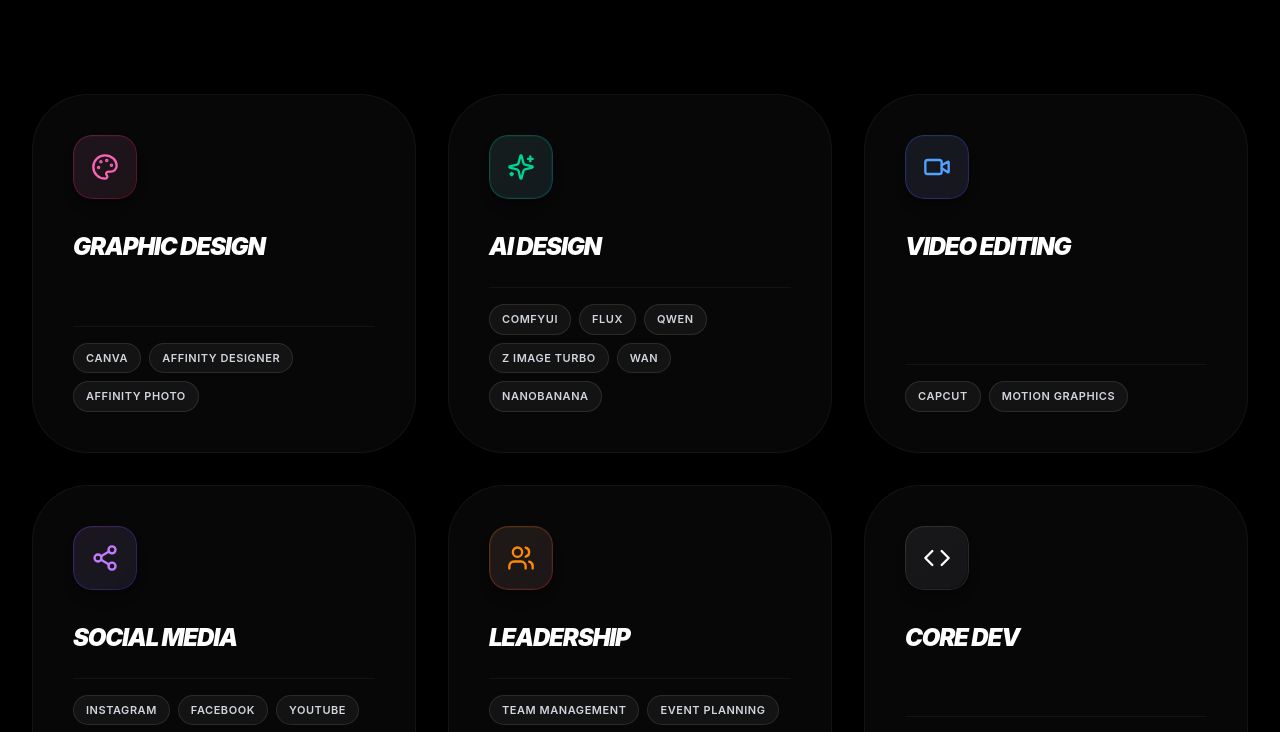
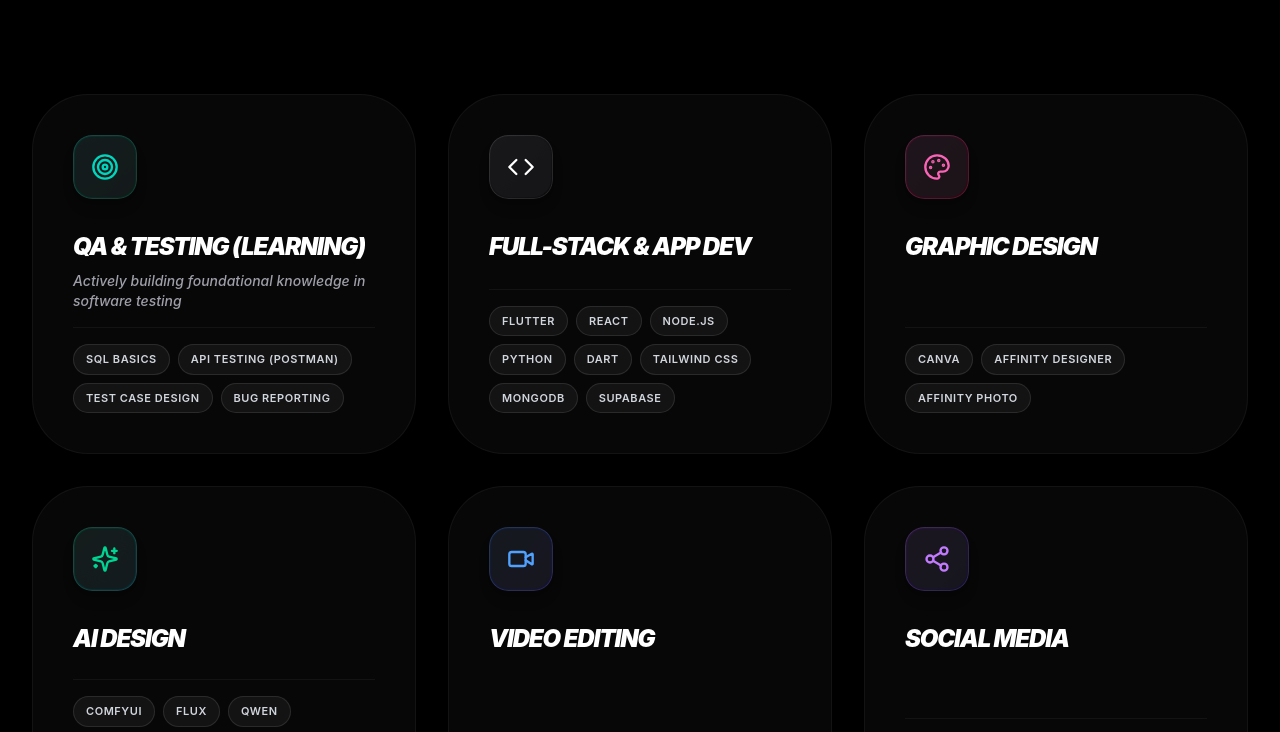
Before and after one commit to geeth-rp/portfolio-geeth, a React (Vite) app: page / in a window 1280 px wide. Shown: the part 1915-2647 px from the top of the page. Built offline with nearby package versions, Linux system fonts and the light colour scheme.

Commit message:
Update skills, project link text, and certificate year

```diff
--- a/App.jsx
+++ b/App.jsx
@@ -191,6 +191,17 @@ const Education = () => (
 const Skills = () => {
   const skills = [
     {
+      title: 'QA & Testing (Learning)', icon: Target,
+      gradient: 'from-teal-400 to-emerald-600', color: 'text-teal-600 dark:text-teal-400',
+      tags: ['SQL Basics', 'API Testing (Postman)', 'Test Case Design', 'Bug Reporting'],
+      subtitle: "Actively building foundational knowledge in software testing"
+    },
+    {
+      title: 'Full-Stack & App Dev', icon: Code,
+      gradient: 'from-zinc-400 to-zinc-600 dark:from-zinc-500 dark:to-zinc-800', color: 'text-zinc-700 dark:text-white',
+      tags: ['Flutter', 'React', 'Node.js', 'Python', 'Dart', 'Tailwind CSS', 'MongoDB', 'Supabase']
+    },
+    {
       title: 'Graphic Design', icon: Palette,
       gradient: 'from-pink-500 to-rose-600', color: 'text-pink-600 dark:text-pink-400',
       tags: ['Canva', 'Affinity Designer', 'Affinity Photo']
@@ -214,18 +225,7 @@ const Skills = () => {
       title: 'Leadership', icon: Users,
       gradient: 'from-orange-400 to-red-500', color: 'text-orange-500 dark:text-orange-400',
       tags: ['Team Management', 'Event Planning', 'Project Planning']
-    },
-    {
-      title: 'Core Dev', icon: Code,
-      gradient: 'from-zinc-400 to-zinc-600 dark:from-zinc-500 dark:to-zinc-800', color: 'text-zinc-700 dark:text-white',
-      tags: ['Java', 'Python']
-    },
-    {
-      title: 'QA & Testing (Learning)', icon: Target,
-      gradient: 'from-teal-400 to-emerald-600', color: 'text-teal-600 dark:text-teal-400',
-      tags: ['SQL Basics', 'API Testing (Postman)', 'Test Case Design', 'Bug Reporting'],
-      subtitle: "Actively building foundational knowledge in software testing"
-    },
+    }
   ];
   return (
     <section id="skills" className="py-32 bg-gray-50 dark:bg-black transition-colors duration-300">
@@ -399,9 +399,9 @@ const CertificatesAndProjects = () => {
   const certificates = [
     {
       name: "IEEE Membership",
-      desc: "Long-term volunteering member since 2024, present",
+      desc: "Long-term volunteering member since 2024",
       issuer: "IEEE",
-      year: "2024 – Present"
+      year: "2026"
     },
     {
       name: "IEEE Computer Society Membership",
@@ -481,7 +481,7 @@ const CertificatesAndProjects = () => {
                        )}
                        {p.live && (
                          <a href={p.live} target="_blank" rel="noopener noreferrer" className="flex items-center gap-2 text-zinc-500 dark:text-gray-400 hover:text-emerald-600 dark:hover:text-white transition-colors text-[10px] font-black uppercase tracking-widest">
-                           <ExternalLink size={16} /> Live Demo
+                           <ExternalLink size={16} /> Web Link
                          </a>
                        )}
                      </div>
```
